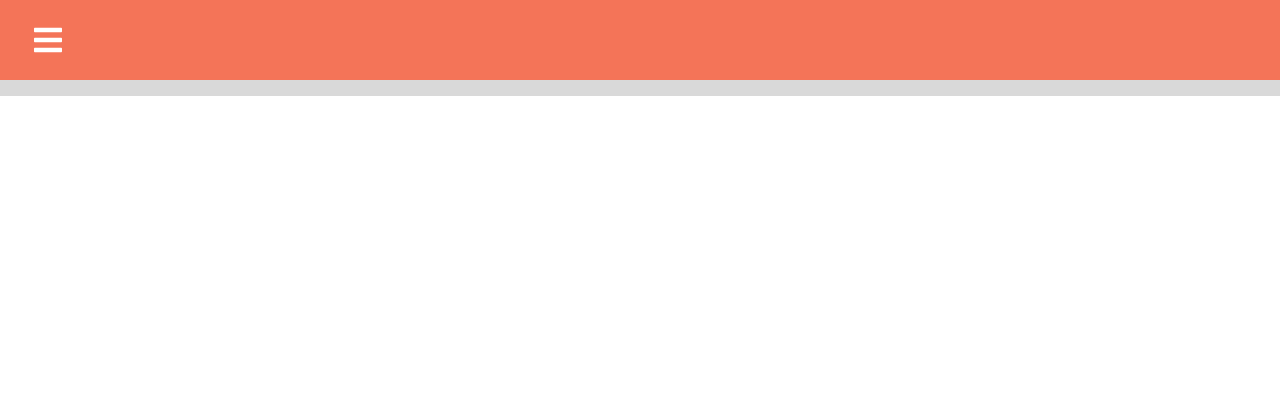
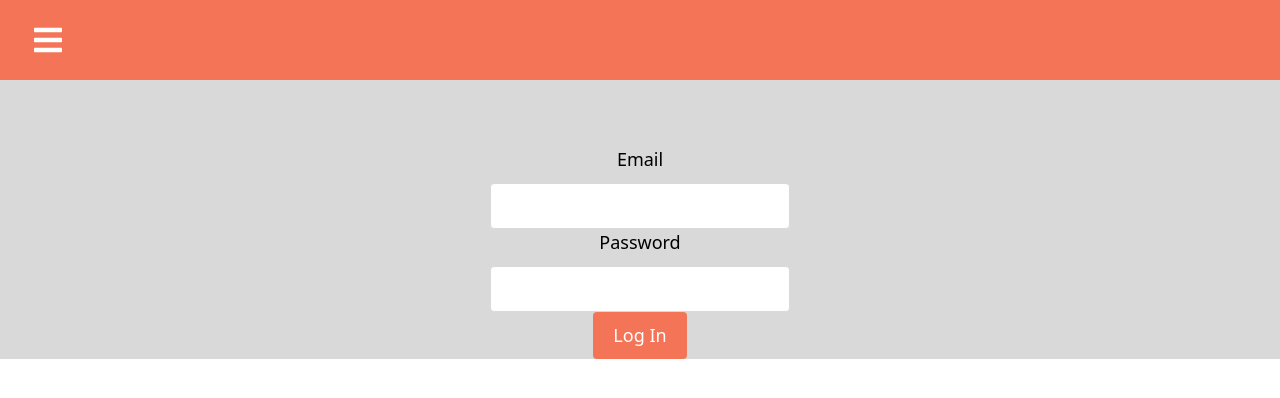
Before and after one commit to Pmusyimi42/One-Stop-Products-Platform, a React (Create React App) app in the folder client/: page /login in a window 1280 px wide. Shown: the top 398 px of the page. Built offline with nearby package versions, Linux system fonts and the light colour scheme.

Commit message:
login update

```diff
--- a/client/src/App.js
+++ b/client/src/App.js
@@ -20,6 +20,7 @@ import AddNewUser from './components/AddNewUser';
 import EditProduct from "./components/EditProduct";
 import UserDetials from "./components/UserDetails";
 import AdminSection from "./components/AdminSection";
+import LoginForm from "./components/LoginForm";
 // import EditProduct from "./components/EditProduct";
 // import UserDetials from "./components/UserDetials";
 
@@ -41,6 +42,7 @@ export default function App() {
           <Route path='/products_list' component={ProductList} />
           <Route path='/adminsection' component={AdminSection} />
           <Route path='/signup' component={SignUpForm} />
+          <Route path='/login' component={LoginForm} />
 
           <Route path="/products" component={Products} />
           <Route path="/about" component={About} />
--- /dev/null
+++ b/client/src/components/LoginForm.css
@@ -0,0 +1,37 @@
+form {
+    display: flex;
+    flex-direction: column;
+    align-items: center;
+    margin-top: 50px;
+  }
+
+  label {
+    display: block;
+    margin-bottom: 10px;
+    font-size: 18px;
+    color: black;
+  }
+
+  input {
+    padding: 10px;
+    font-size: 16px;
+    border: 1px solid #d9d9d9;
+    border-radius: 4px;
+    width: 300px;
+    margin-bottom: 20px;
+  }
+
+  button[type="submit"] {
+    padding: 10px 20px;
+    background-color: #f47458;
+    color: white;
+    font-size: 18px;
+    border: none;
+    border-radius: 4px;
+    cursor: pointer;
+    transition: background-color 0.3s ease;
+  }
+
+  button[type="submit"]:hover {
+    background-color: #e2563d;
+  }
--- a/client/src/components/LoginForm.js
+++ b/client/src/components/LoginForm.js
@@ -7,3 +7,232 @@
 // import cartoon from "../images/sitted.png"
 // import Swal from 'sweetalert2';
 // import withReactContent from 'sweetalert2-react-content'
+
+import React, { useState } from "react";
+import { useHistory } from "react-router";
+import "./LoginForm.css";
+function useUser() {
+    const [user, setUser] = useState(null);
+    const [who, setWho] = useState(null);
+
+    const navigate = useHistory();
+    const MySwal = withReactContent(Swal);
+    useEffect(() => {
+        if (sessionStorage.getItem("jwt")) {
+
+            tryUserAuth();
+          }
+        },
+       []);
+    }
+
+    function tryUserAuth() {
+        fetch("/user", {
+          method: "GET",
+          headers: {
+            Authorization: "Bearer " + sessionStorage.getItem("jwt"),
+          },
+        }).then((response) => {
+          if (response.status === 401) {
+          } else {
+            response.json().then((data) => {
+              setUser(data);
+              setWho("user");
+            });
+          }
+        });
+      }
+
+function LoginForm() {
+  const [email, setEmail] = useState("");
+  const [password, setPassword] = useState("");
+
+  const handleEmailChange = (event) => {
+    setEmail(event.target.value);
+  };
+
+  const handlePasswordChange = (event) => {
+    setPassword(event.target.value);
+  };
+
+  const handleSubmit = (event) => {
+    event.preventDefault();
+    const formData = {
+      email: event.target.email.value,
+      password: event.target.password.value,
+    };
+
+    fetch("/login", {
+      method: "POST",
+      headers: { "Content-Type": "application/json" },
+      body: JSON.stringify(formData),
+    })
+      .then((response) => response.json())
+      .then((data) => {
+        console.log(data);
+
+        // Store JWT token in session storage
+        sessionStorage.setItem("token", data.token);
+
+        // Redirect to home page
+        window.location.href = "/home";
+      })
+      .catch((error) => {
+        console.error(error);
+      });
+  };
+
+  return (
+    <form onSubmit={handleSubmit}>
+      <label htmlFor="email">Email</label>
+      <input
+        type="email"
+        id="email"
+        value={email}
+        onChange={handleEmailChange}
+        required
+      />
+
+      <label htmlFor="password">Password</label>
+      <input
+        type="password"
+        id="password"
+        value={password}
+        onChange={handlePasswordChange}
+        required
+      />
+
+      <button type="submit">Log In</button>
+    </form>
+  );
+}
+function handleLogin(setErrors, e) {
+    e.preventDefault()
+
+    fetch("/login",{
+    method: "POST",
+    headers: {
+        "Content-Type": "application/json",
+        "Accept": "application/json"
+    },
+    body: JSON.stringify({
+        username: e.target.email.value,
+        password: e.target.password.value
+    })
+   })
+   .then(response => {
+    if(response.status === 404) {
+        response.json().then(errors => {
+            setErrors(errors)
+        })
+    } else if (response.status < 400 ) {
+        response.json().then(data => {
+            MySwal.fire({
+                title: <p className='font-bold p-0 m-0 text-green-900'>Login successful</p>,
+                icon: "success",
+                iconColor: "green",
+                background: "#87CEEB"
+            })
+
+            sessionStorage.setItem("jwt", data.jwt)
+            setUser(data.user)
+            setWho( 'user')
+            sessionStorage.setItem("who",'user')
+
+            navigate("/")
+
+            e.target.reset()
+        })
+    }
+   })
+}
+
+export default LoginForm;
+
+
+// import { useState } from "react";
+// import { GiPadlock } from "react-icons/gi";
+// import { RiAccountCircleLine } from "react-icons/ri";
+// import { RiLoginCircleLine } from "react-icons/ri";
+// import { NavLink } from "react-router-dom";
+// import cartoon from "../images/sitted.png";
+// import './LoginForm.css';
+
+
+// function LoginForm({ handleLogin }) {
+
+//   const [errors, setErrors] = useState({});
+
+//   const handleSubmit = (e) => {
+//     e.preventDefault();
+//     handleLogin(setErrors, e);
+//   };
+
+//   return (
+//     <div className="mt-5">
+//       <div className="flex justify-center items-center p-5">
+//         <div className="hidden sm:block max-w-lg">
+//           <img className="w-full" src={cartoon} alt="Sitting" />
+//         </div>
+//         <form
+//           onSubmit={handleSubmit}
+//           className="shadow-lg shadow-black flex flex-col px-10 bg-white max-w-lg"
+//         >
+//           <div
+//             className="my-3 text-center flex justify-center text-slate-300"
+//             style={{ fontSize: "5em" }}
+//           >
+//             <RiLoginCircleLine />
+//           </div>
+
+//           <div className="flex my-3">
+//             <div className="border border-black py-2 px-3 flex items-center" style={{ backgroundColor: "#D9D9D9" }}>
+//               <RiAccountCircleLine color="#000" />
+//             </div>
+//             <input
+//               type="text"
+//               className="outline-none  border border-black p-2"
+//               name="email"
+//               placeholder="Email"
+//             />
+//           </div>
+
+//           <div className="flex my-3">
+//             <div className="border border-black py-2 px-3 flex items-center" style={{ backgroundColor: "#D9D9D9" }}>
+//               <GiPadlock color="#000" />
+//             </div>
+//             <input
+//               type="password"
+//               className=" outline-none border border-black p-2"
+//               name="password"
+//               placeholder="Password"
+//             />
+//           </div>
+
+//           {errors.error ? (
+//             <div className="text-red-600 text-sm text-center">
+//               {" "}
+//               - {errors.error}
+//             </div>
+//           ) : null}
+
+//           <NavLink to="/" className="text-black text-sm text-right hover:text-sky-700">
+//             Forgot password
+//           </NavLink>
+
+//           <div className="flex py-4">
+//             <div>
+//               <input type="checkbox" className="mr-2" />
+//               <span className="text-black">Remember me</span>
+//             </div>
+//             <button className="bg-F47458-700 w-max px-4 py-2 rounded-md my-2 mx-auto hover:bg-F47458-500 hover:text-white">
+//               Login
+//             </button>
+//           </div>
+//         </form>
+//       </div>
+//     </div>
+//   );
+// }
+
+// export default LoginForm;
--- a/client/src/components/Navlink.jsx
+++ b/client/src/components/Navlink.jsx
@@ -36,7 +36,7 @@ function Navlink({search, setSearch}) {
       </div>
 
       <div className="create">
-        <Link to={"/signin"} style={{ color: "black" }}>
+        <Link to={"/login"} style={{ color: "black" }}>
           <BsPersonCheckFill />
             Login
         </Link>
```
Also changed, not shown: client/src/images/images.css (added).
